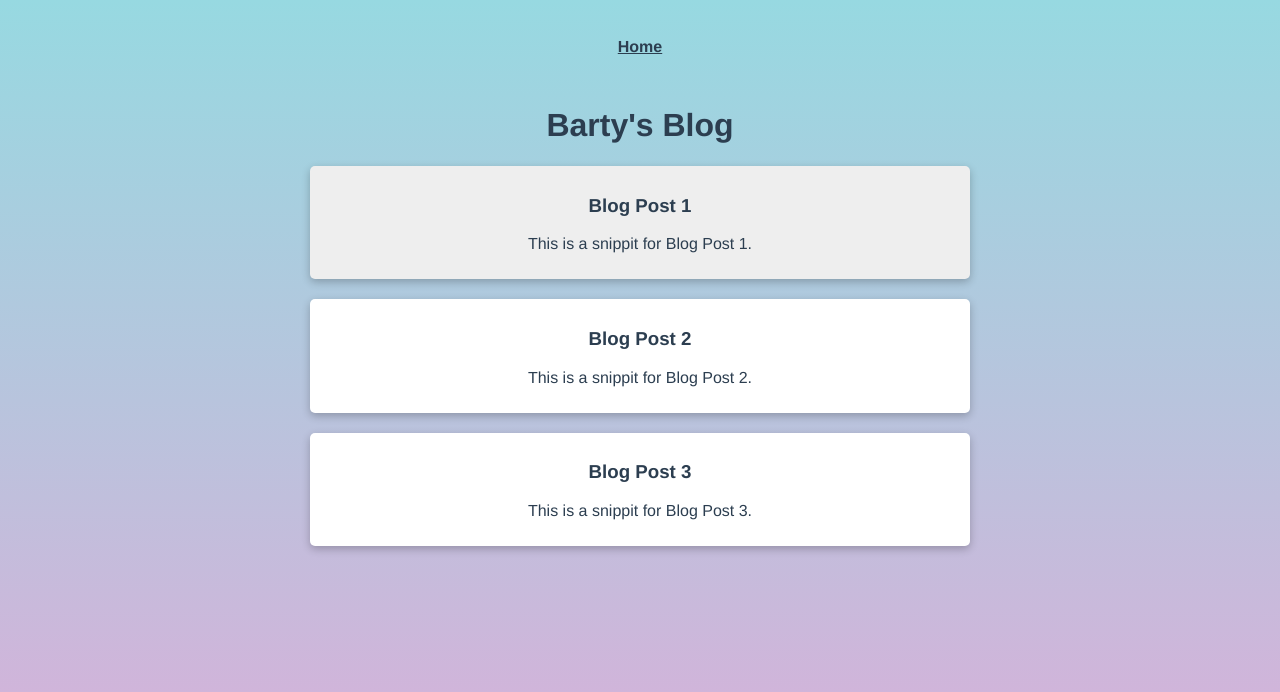
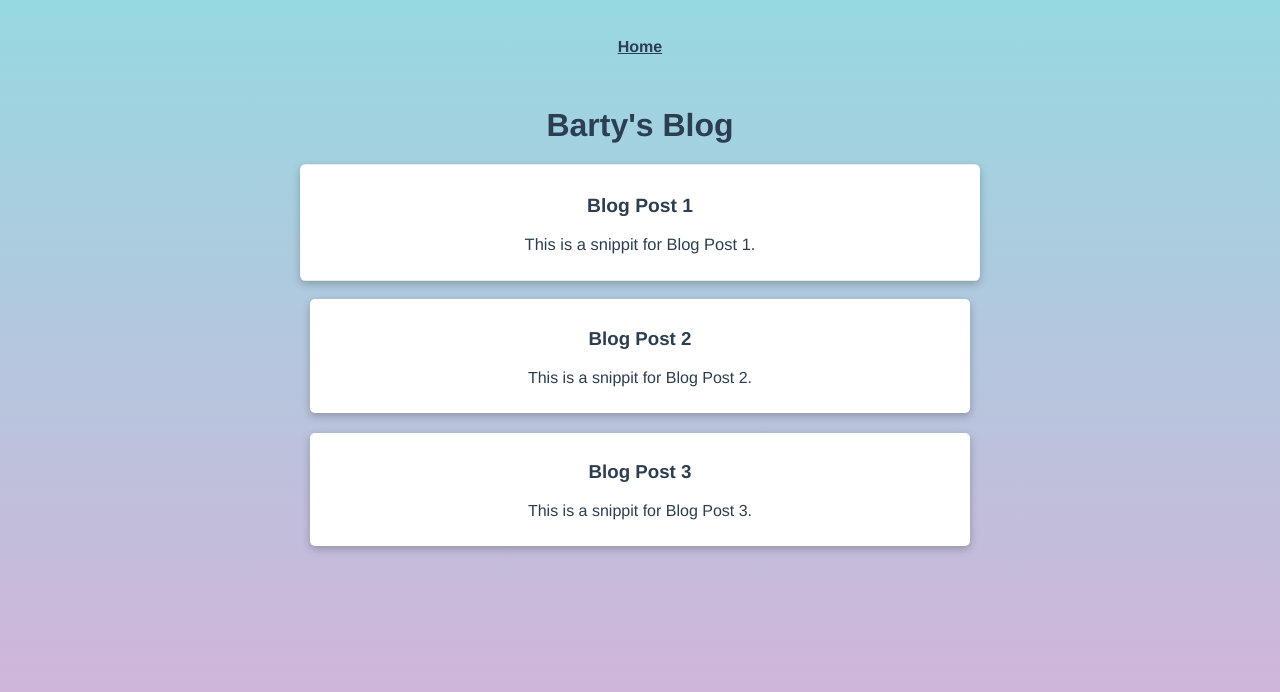
Before and after one commit to jadeleafmoon/vue3-blog-2, a Vue app: page / in a window 1280 px wide. In both pictures the pointer is over the element 640 px from the left and 222 px from the top of the page. Shown: the top 692 px of the page. Built offline with nearby package versions, Linux system fonts and the light colour scheme.

Commit message:
feat: add blog card hover animation

```diff
--- a/src/components/BlogPost.vue
+++ b/src/components/BlogPost.vue
@@ -23,10 +23,12 @@ export default {
   padding: 10px;
   box-shadow: rgba(0, 0, 0, 0.24) 0px 3px 8px;
   border-radius: 5px;
+  transition: all .1s ease-in-out;
 }
 
 .post:hover {
-  background: #eee;
+
+  transform: scale(1.03);
   cursor: pointer;
 }
 
--- a/src/components/BlogPosts.vue
+++ b/src/components/BlogPosts.vue
@@ -20,10 +20,9 @@ export default {
 
 <style>
 
-
-
 .router-link {
   text-decoration: none;
   color: inherit;
 }
+
 </style>
```
